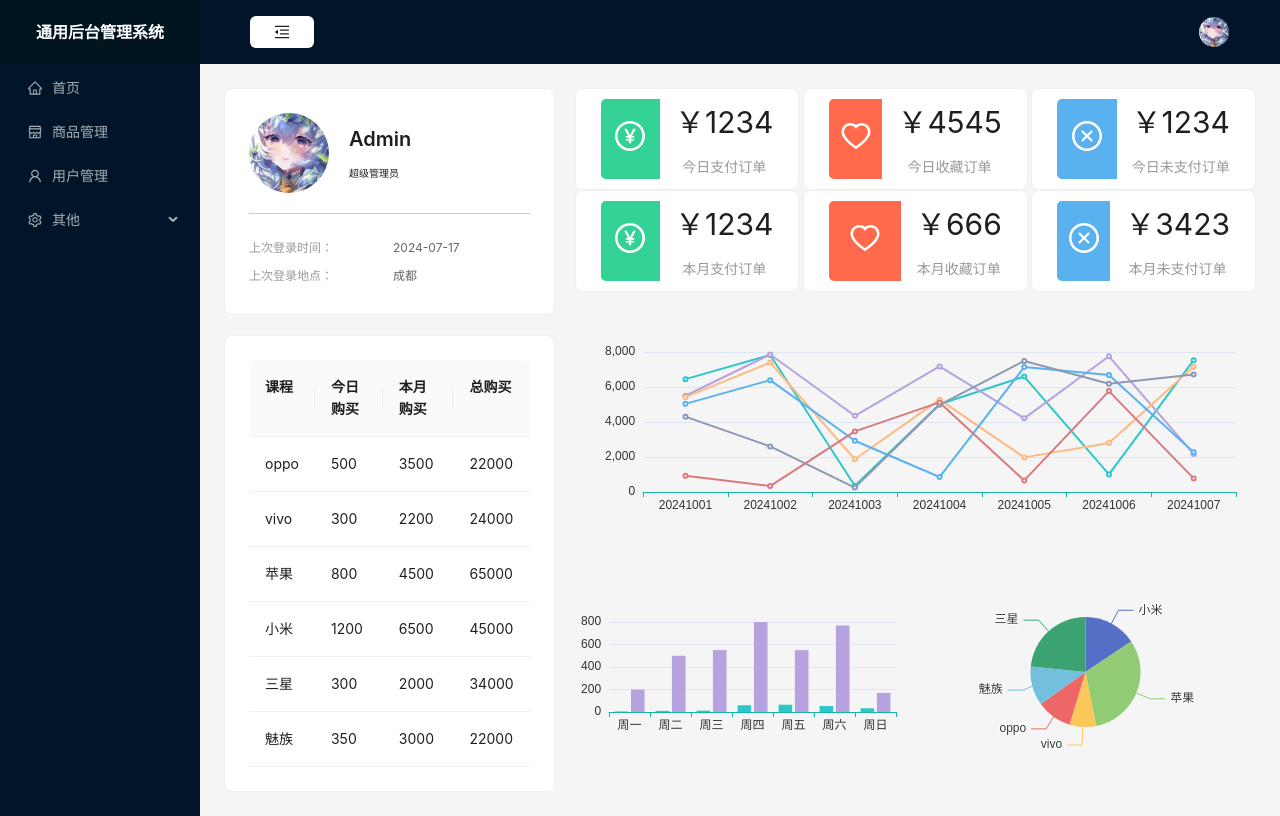
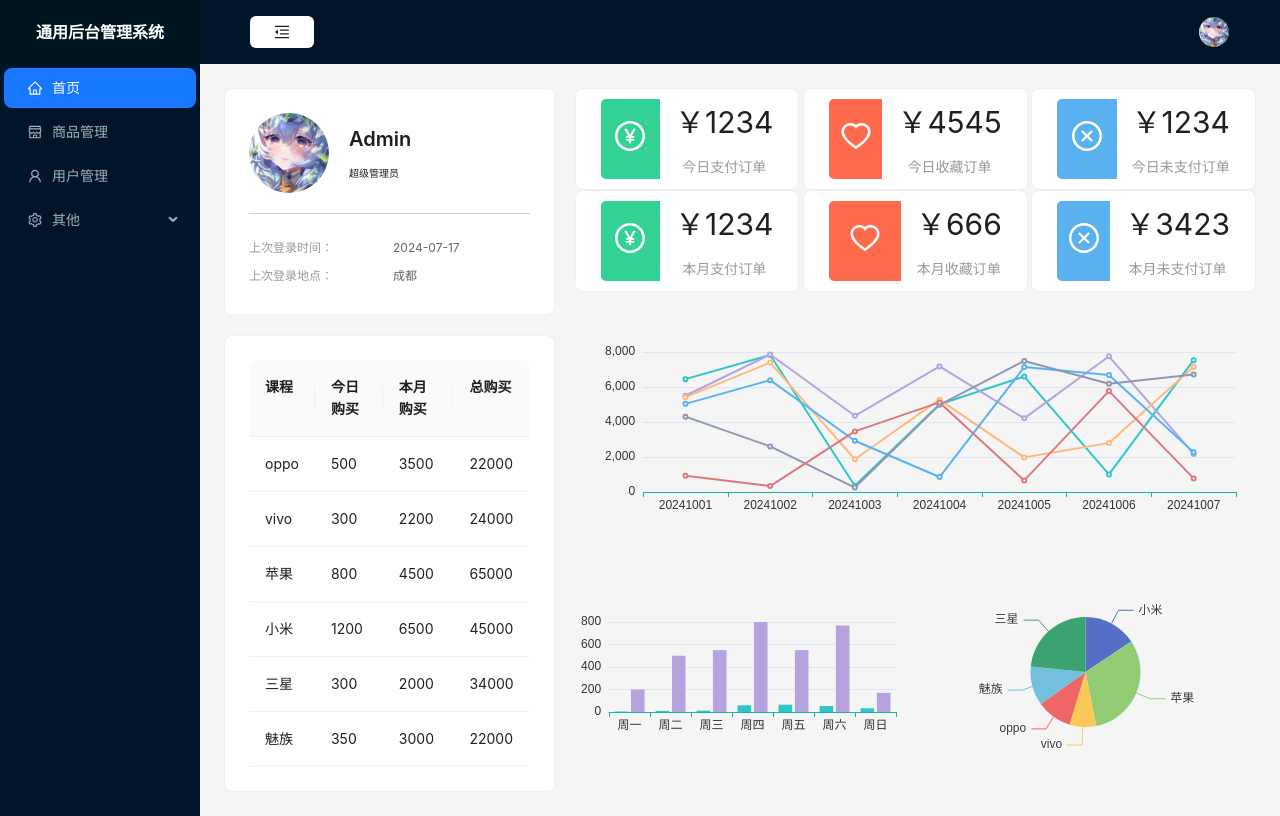
Before and after one commit to Shanly33/Backend-react, a React (Create React App) app: page /home in a window 1280 px wide. Built offline with nearby package versions, Linux system fonts and the light colour scheme.

Commit message:
菜单选中效果与tag、路由不一致问题

```diff
--- a/src/components/aside/index.js
+++ b/src/components/aside/index.js
@@ -3,7 +3,7 @@
 import { Layout, Menu } from 'antd'
 import menuList from '../../config'
 import { useDispatch } from 'react-redux'
-import { useNavigate } from 'react-router-dom'
+import { useNavigate, useLocation } from 'react-router-dom'
 import { selectTagList } from '../../store/reducers/tab'
 
 const { Sider } = Layout
@@ -12,6 +12,7 @@
   const { collapsed, Collapsed } = props
   const navigate = useNavigate()
   const dispatch = useDispatch()
+  const location = useLocation()
 
   //添加数据到store
   const setTagList = val => {
@@ -61,7 +62,7 @@
       <Menu
         theme='dark'
         mode='inline'
-        defaultSelectedKeys={['1']}
+        selectedKeys={[location.pathname]}
         items={getItems(menuList)}
         style={{
           height: '100%'
```
